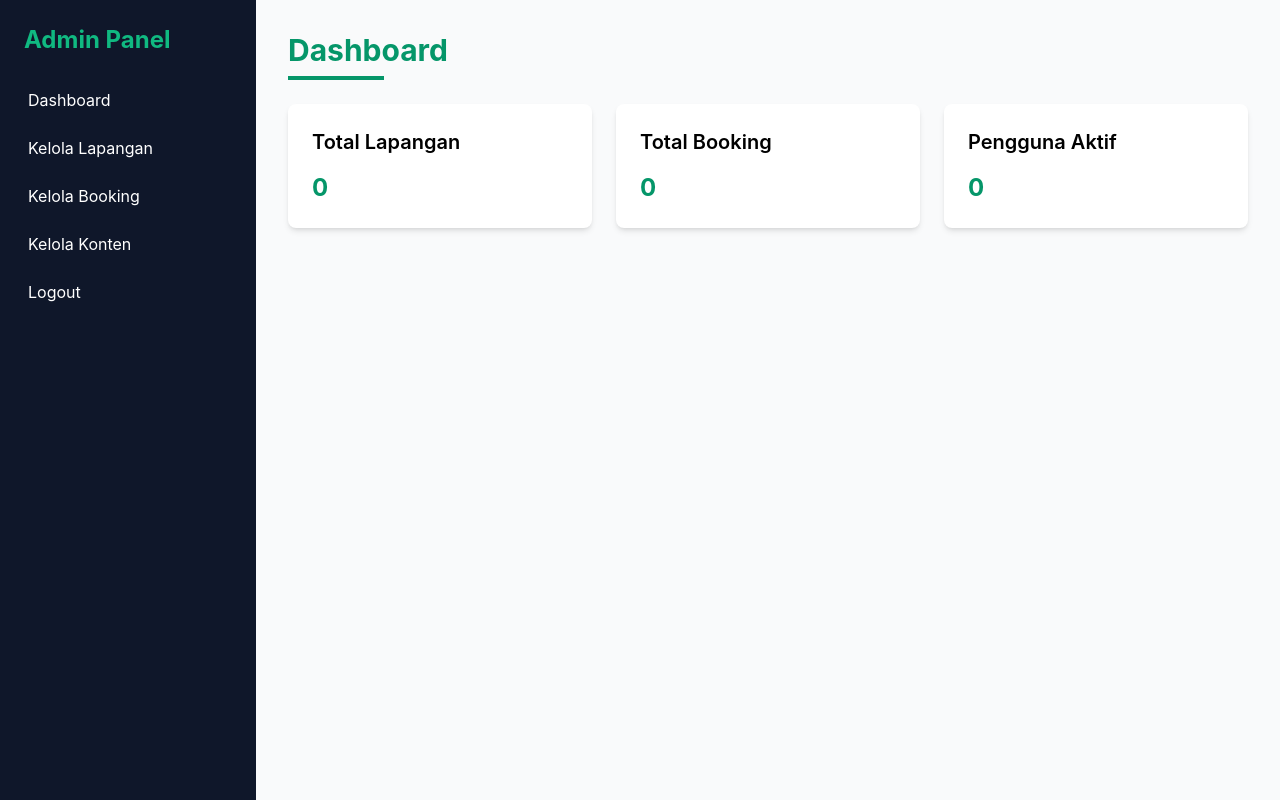
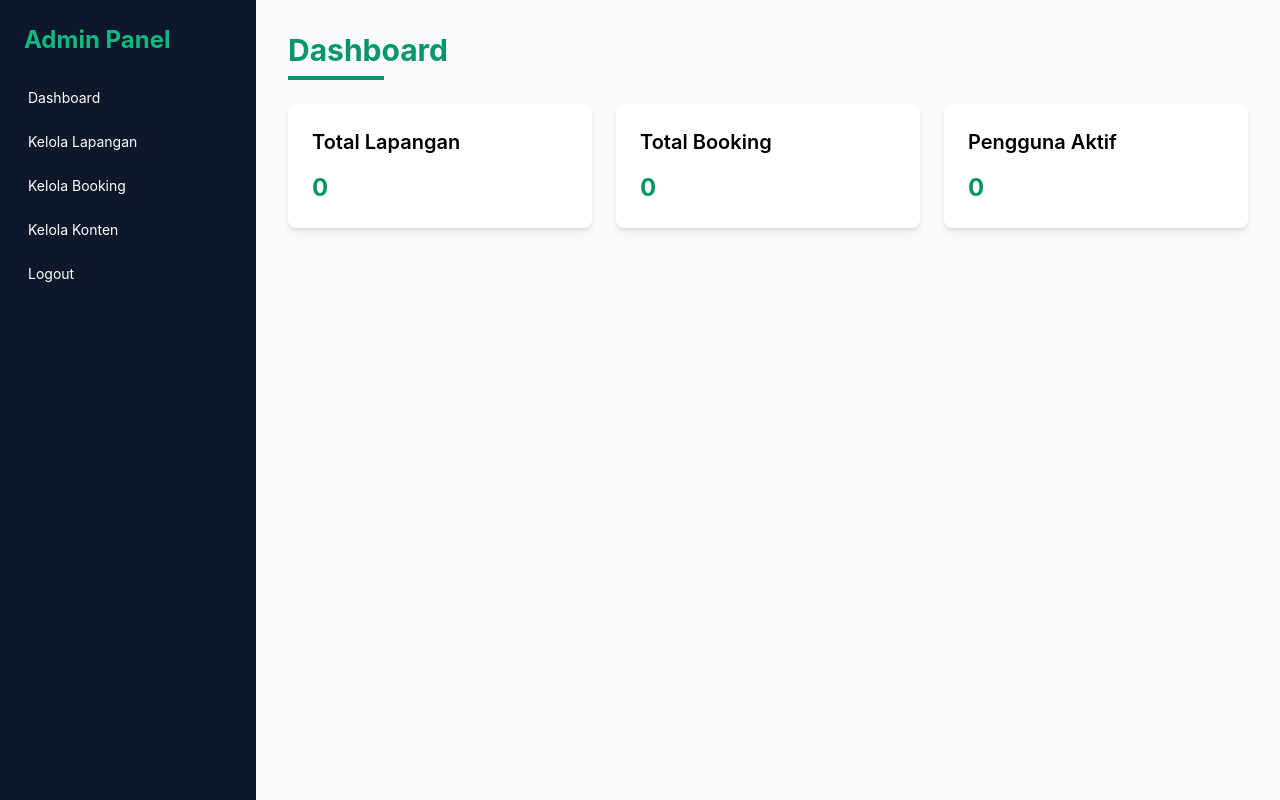
Before and after one commit to muhfahmm/website-booking-lapangan-futsal, a PHP site: page /dashboard.php in a window 1280 px wide. Run offline with PHP 8.4, Linux system fonts and the light colour scheme; the visitor is signed in with stand-in values (Sample User, id 1); some libraries are stand-ins or nearby versions.

Commit message:
Standardize sidebar styling and font sizes across all admin pages

```diff
--- a/admin/dashboard.php
+++ b/admin/dashboard.php
@@ -20,17 +20,7 @@ if (!isset($_SESSION['admin_logged_in']) || $_SESSION['admin_logged_in'] !== tru
     </style>
 </head>
 <body class="bg-gray-50 flex">
-    <!-- Sidebar -->
-    <aside class="fixed inset-y-0 left-0 w-64 bg-slate-900 text-white flex flex-col">
-        <div class="p-6 text-2xl font-bold text-emerald-500">Admin Panel</div>
-        <nav class="flex-1 px-4 space-y-2">
-            <a href="dashboard.php" class="block py-2 px-3 rounded hover:bg-emerald-700">Dashboard</a>
-            <a href="manage_lapangan.php" class="block py-2 px-3 rounded hover:bg-emerald-700">Kelola Lapangan</a>
-            <a href="manage_booking.php" class="block py-2 px-3 rounded hover:bg-emerald-700">Kelola Booking</a>
-            <a href="manage_konten.php" class="block py-2 px-3 rounded hover:bg-emerald-700">Kelola Konten</a>
-            <a href="auth/logout.php" class="block py-2 px-3 rounded hover:bg-emerald-700">Logout</a>
-        </nav>
-    </aside>
+    <?php include 'sidebar.php'; ?>
 
     <!-- Main Content -->
     <main class="ml-64 flex-1 p-8">
--- a/admin/manage_booking.php
+++ b/admin/manage_booking.php
@@ -20,7 +20,7 @@ if (!isset($_SESSION['admin_logged_in']) || $_SESSION['admin_logged_in'] !== tru
 
     <main class="ml-64 flex-1 p-8">
         <header class="mb-6">
-            <h1 class="text-3xl font-bold text-emerald-600">Kelola Booking</h1>
+            <h1 class="text-4xl font-bold text-emerald-600">Kelola Booking</h1>
             <div class="mt-2 h-1 w-24 bg-emerald-600"></div>
         </header>
 
--- a/admin/manage_konten.php
+++ b/admin/manage_konten.php
@@ -20,7 +20,7 @@ if (!isset($_SESSION['admin_logged_in']) || $_SESSION['admin_logged_in'] !== tru
 
     <main class="ml-64 flex-1 p-8">
         <header class="mb-6">
-            <h1 class="text-3xl font-bold text-emerald-600">Kelola Konten</h1>
+            <h1 class="text-4xl font-bold text-emerald-600">Kelola Konten</h1>
             <div class="mt-2 h-1 w-24 bg-emerald-600"></div>
         </header>
 
--- a/admin/manage_lapangan.php
+++ b/admin/manage_lapangan.php
@@ -20,7 +20,7 @@ if (!isset($_SESSION['admin_logged_in']) || $_SESSION['admin_logged_in'] !== tru
 
     <main class="ml-64 flex-1 p-8">
         <header class="mb-6">
-            <h1 class="text-3xl font-bold text-emerald-600">Kelola Lapangan</h1>
+            <h1 class="text-4xl font-bold text-emerald-600">Kelola Lapangan</h1>
             <div class="mt-2 h-1 w-24 bg-emerald-600"></div>
         </header>
 
--- a/admin/sidebar.php
+++ b/admin/sidebar.php
@@ -1,10 +1,10 @@
 <aside class="fixed inset-y-0 left-0 w-64 bg-slate-900 text-white flex flex-col">
     <div class="p-6 text-2xl font-bold text-emerald-500">Admin Panel</div>
     <nav class="flex-1 px-4 space-y-2">
-        <a href="dashboard.php" class="block py-2 px-3 rounded hover:bg-emerald-700">Dashboard</a>
-        <a href="manage_lapangan.php" class="block py-2 px-3 rounded hover:bg-emerald-700">Kelola Lapangan</a>
-        <a href="manage_booking.php" class="block py-2 px-3 rounded hover:bg-emerald-700">Kelola Booking</a>
-        <a href="manage_konten.php" class="block py-2 px-3 rounded hover:bg-emerald-700">Kelola Konten</a>
-        <a href="auth/logout.php" class="block py-2 px-3 rounded hover:bg-emerald-700">Logout</a>
+        <a href="dashboard.php" class="block py-2 px-3 rounded text-sm hover:bg-emerald-700 transition">Dashboard</a>
+        <a href="manage_lapangan.php" class="block py-2 px-3 rounded text-sm hover:bg-emerald-700 transition">Kelola Lapangan</a>
+        <a href="manage_booking.php" class="block py-2 px-3 rounded text-sm hover:bg-emerald-700 transition">Kelola Booking</a>
+        <a href="manage_konten.php" class="block py-2 px-3 rounded text-sm hover:bg-emerald-700 transition">Kelola Konten</a>
+        <a href="auth/logout.php" class="block py-2 px-3 rounded text-sm hover:bg-emerald-700 transition">Logout</a>
     </nav>
 </aside>
```
